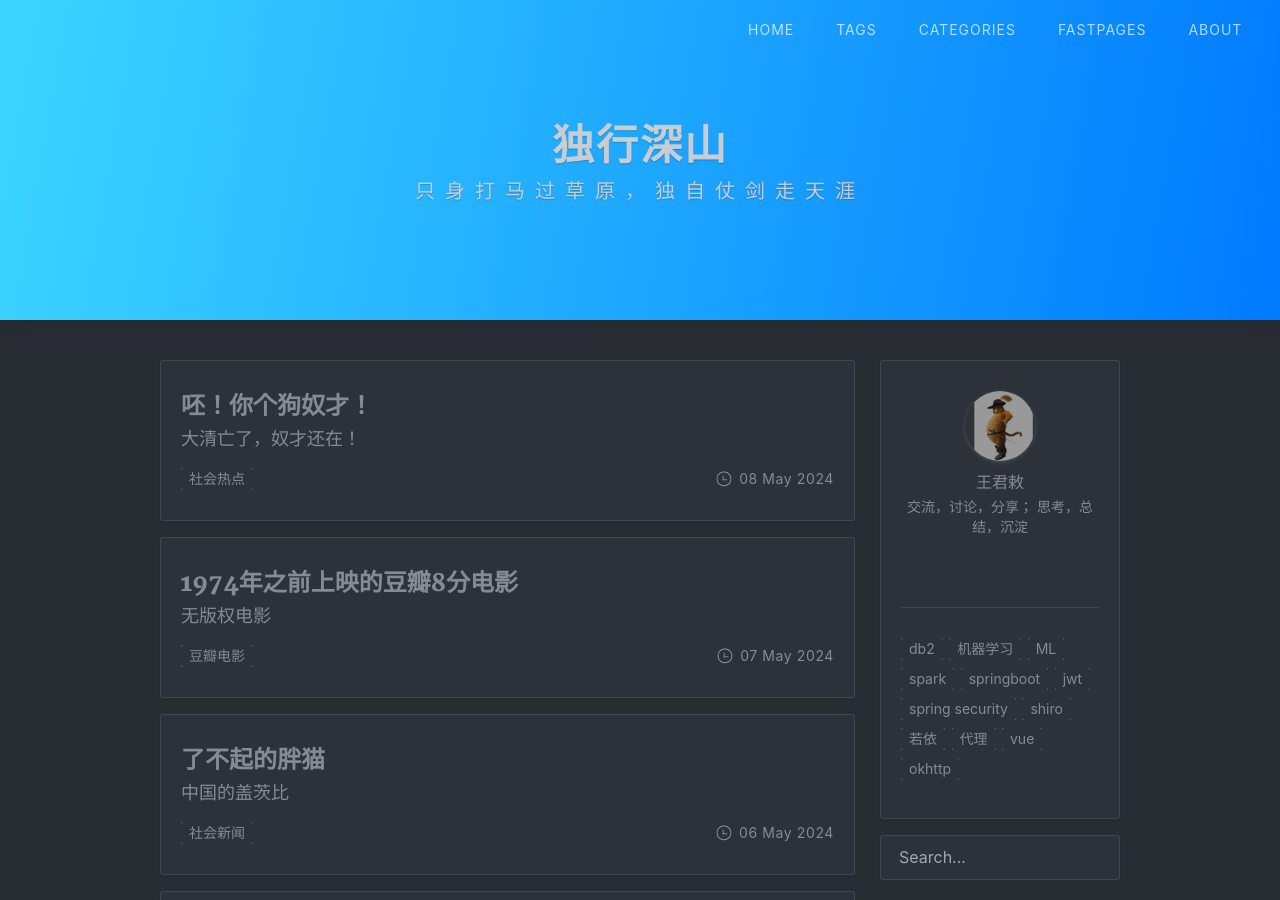
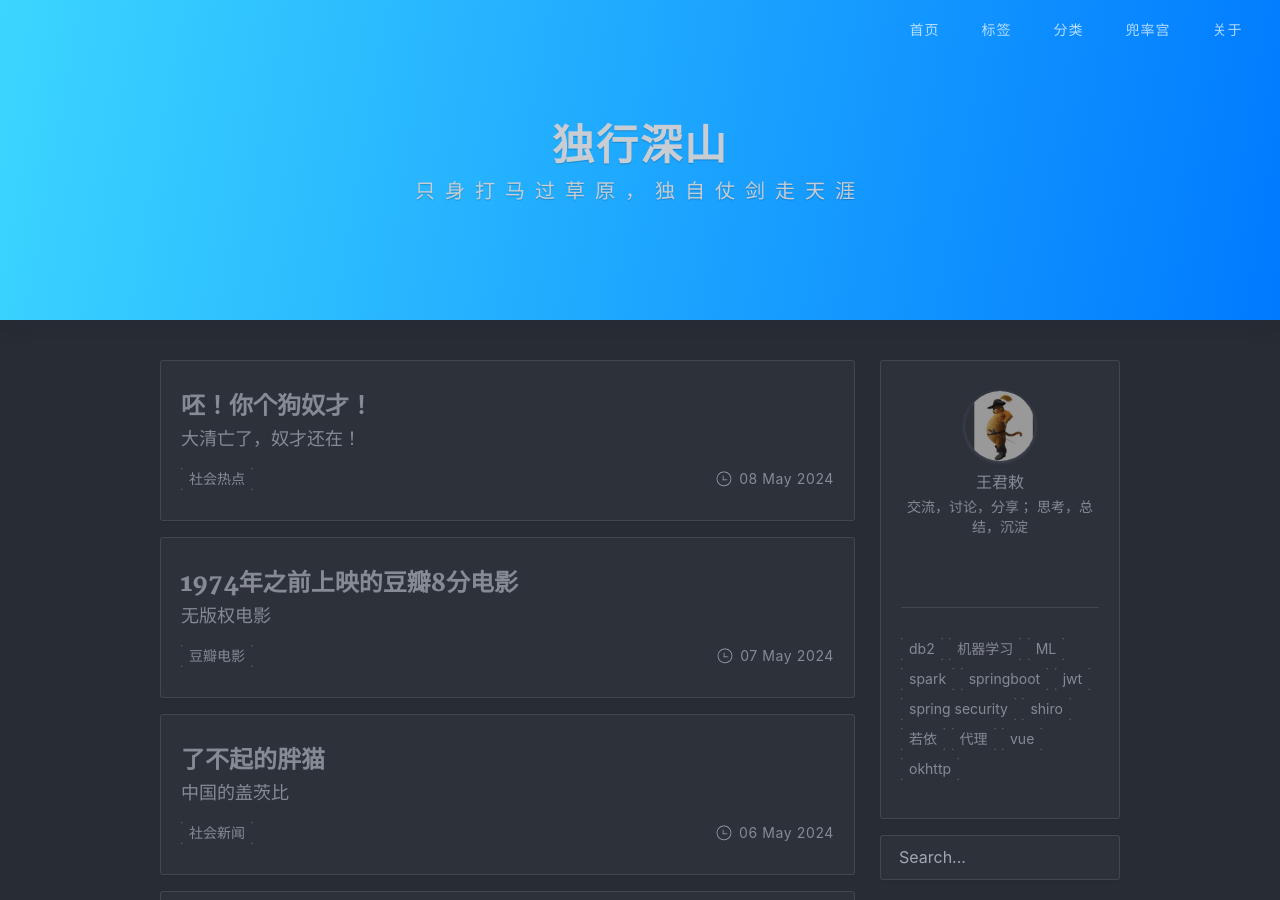
Before and after one commit to stardust1900/stardust1900.github.io, a Jekyll site: the page built from index.html, in a window 1280 px wide and 900 px high. Built offline with Jekyll 4.4.1, drawn with Linux system fonts in a browser that asks for light colours; nearby versions of some CDN libraries; the list of posts is cut into pages by our own code; a style sheet for code colours, icons or effects is not loaded; some of the changed lines change nothing that is shown.

Commit message:
修改配置

```diff
--- a/_config.yml
+++ b/_config.yml
@@ -10,11 +10,11 @@ baseurl: ''
 
 # Navigation links
 nav:
-  home: '/'
-  tags: '/tags.html'
-  categories: '/categories.html'
-  fastpages: '/fastpages/'
-  about: '/about.html'
+  首页: '/'
+  标签: '/tags.html'
+  分类: '/categories.html'
+  兜率宫: '/fastpages/'
+  关于: '/about.html'
 
 # Author 配置博主信息
 author: '王君敕'
```
